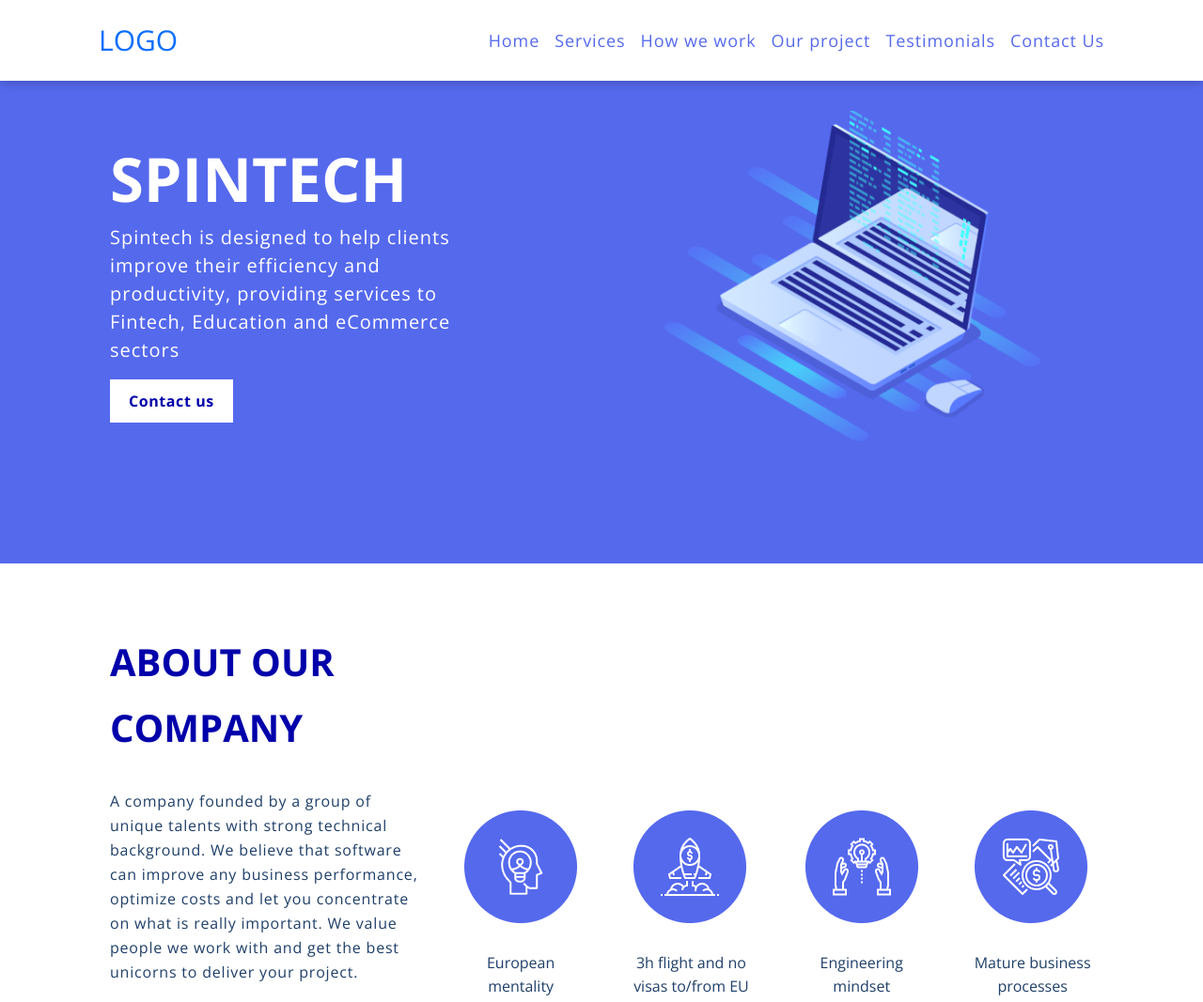
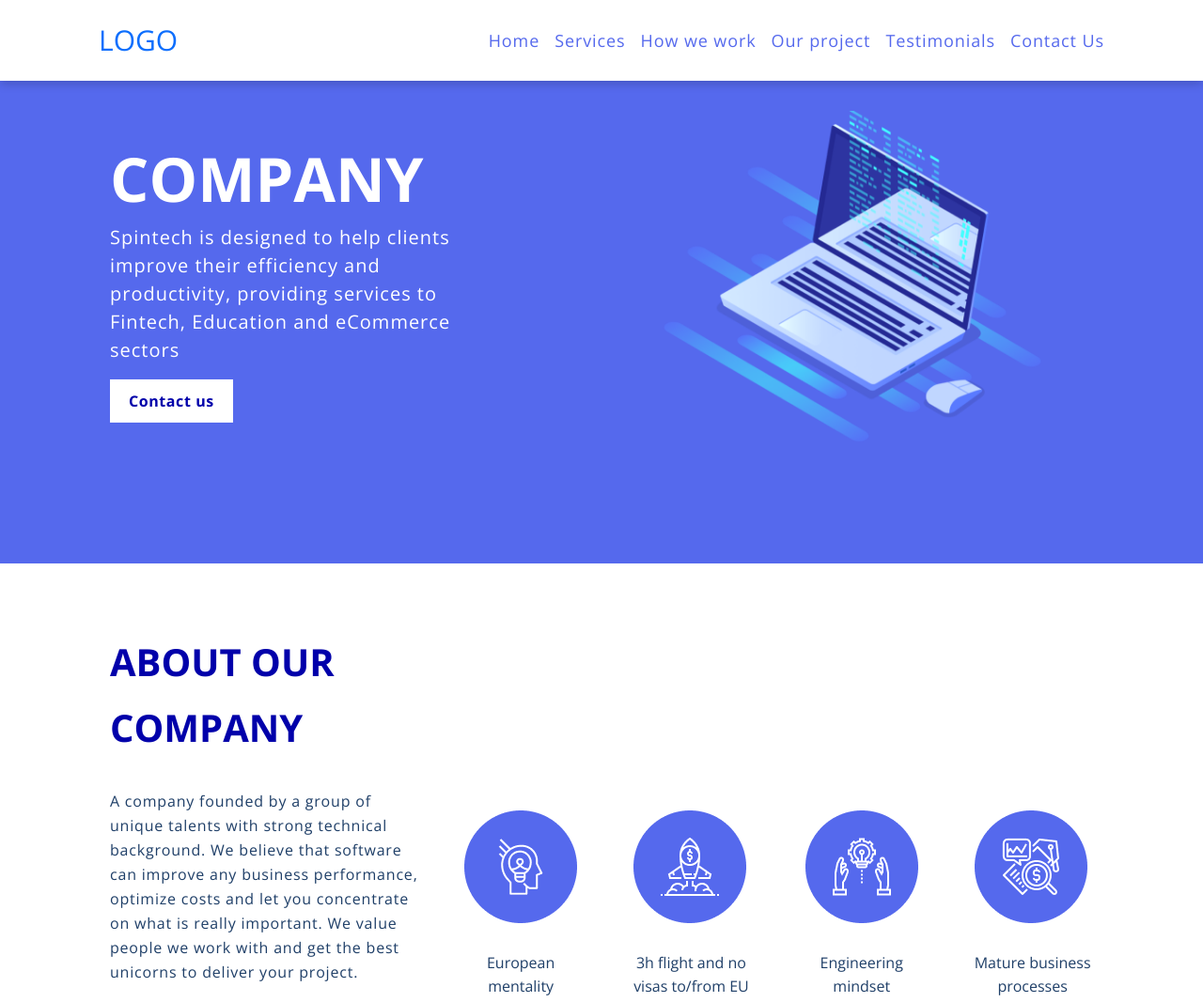
Before and after one commit to Skoropadskyi/The-company, a plain HTML site: page index.html in a window 1280 px wide. Shown: the top 1067 px of the page at 94% size. Drawn offline with nearby package versions, Linux system fonts and the light colour scheme.

Commit message:
Update index.html

```diff
--- a/index.html
+++ b/index.html
@@ -55,7 +55,7 @@
             <div class="row home content">
                 <div class="col-sm-12 col-md-5 col-xl-5">
                     <div class="home-text">
-                        <h1>Spintech</h1>
+                        <h1>Company</h1>
                         <p>Spintech is designed to help clients improve their
                             efficiency and productivity, providing services to Fintech, Education and eCommerce sectors</p>
                         <a href="#footer" class="contact">Contact us</a>
```
